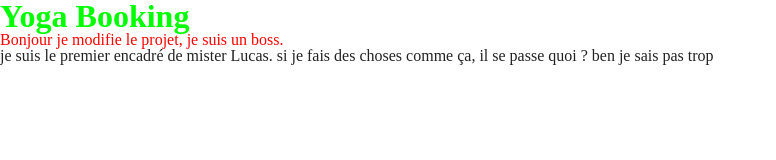
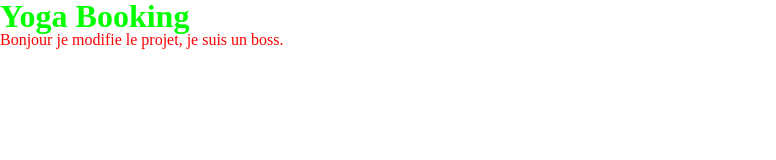
Before and after one commit to mlbonniec/yoga-booking, a website built with Parcel: page src/index.html in a window 1280 px wide. Shown: the whole page, without its empty margins (0-776 px from the left). Built offline with nearby package versions, Linux system fonts and the light colour scheme.

Commit message:
supression du truc de lucas

```diff
--- a/src/index.html
+++ b/src/index.html
@@ -10,14 +10,7 @@
 </head>
 <body>
   <h1>Yoga Booking</h1>
-  <p>Bonjour je modifie le projet, je suis un boss.
-    <div>je suis le premier encadré de mister Lucas.
-      si je fais des choses comme ça, il se passe quoi ?
-      ben je sais pas trop
-    </div>
-
-
-  </p>
+  <p>Bonjour je modifie le projet, je suis un boss.</p>
   <script src="scripts/index.js"></script>
 </body>
 </html>
```
